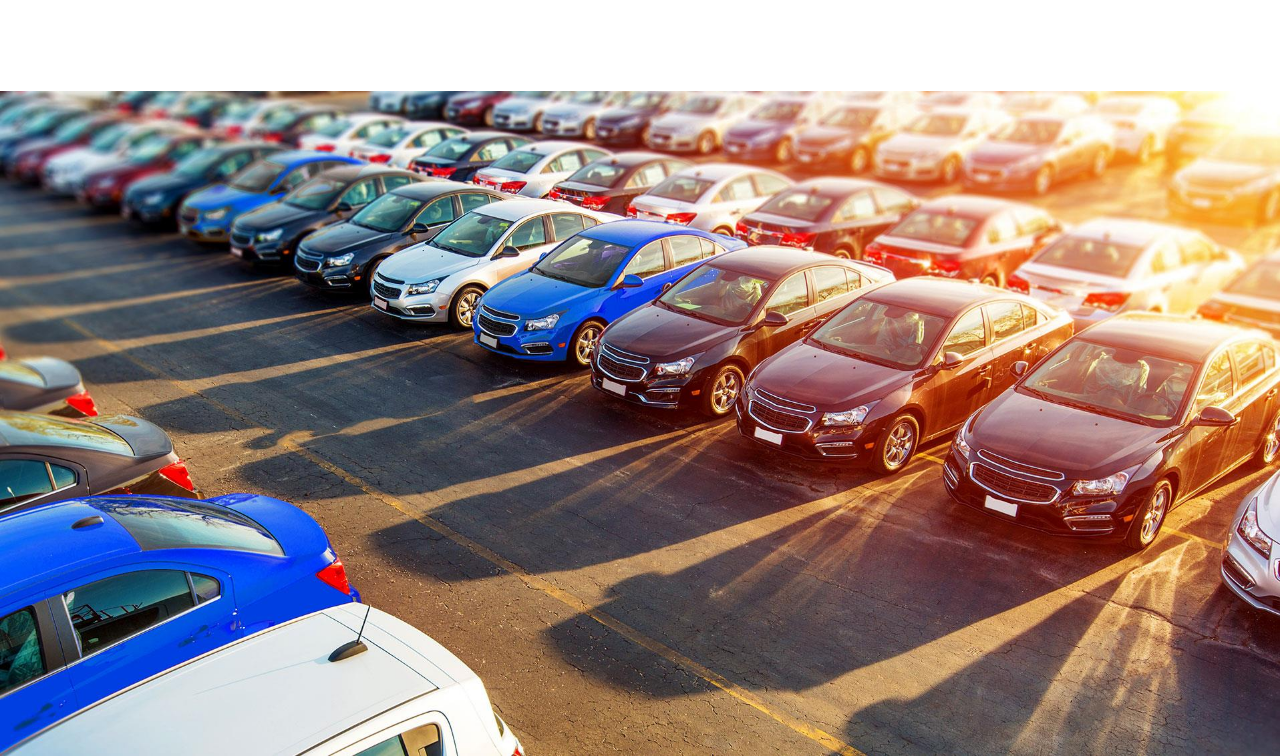
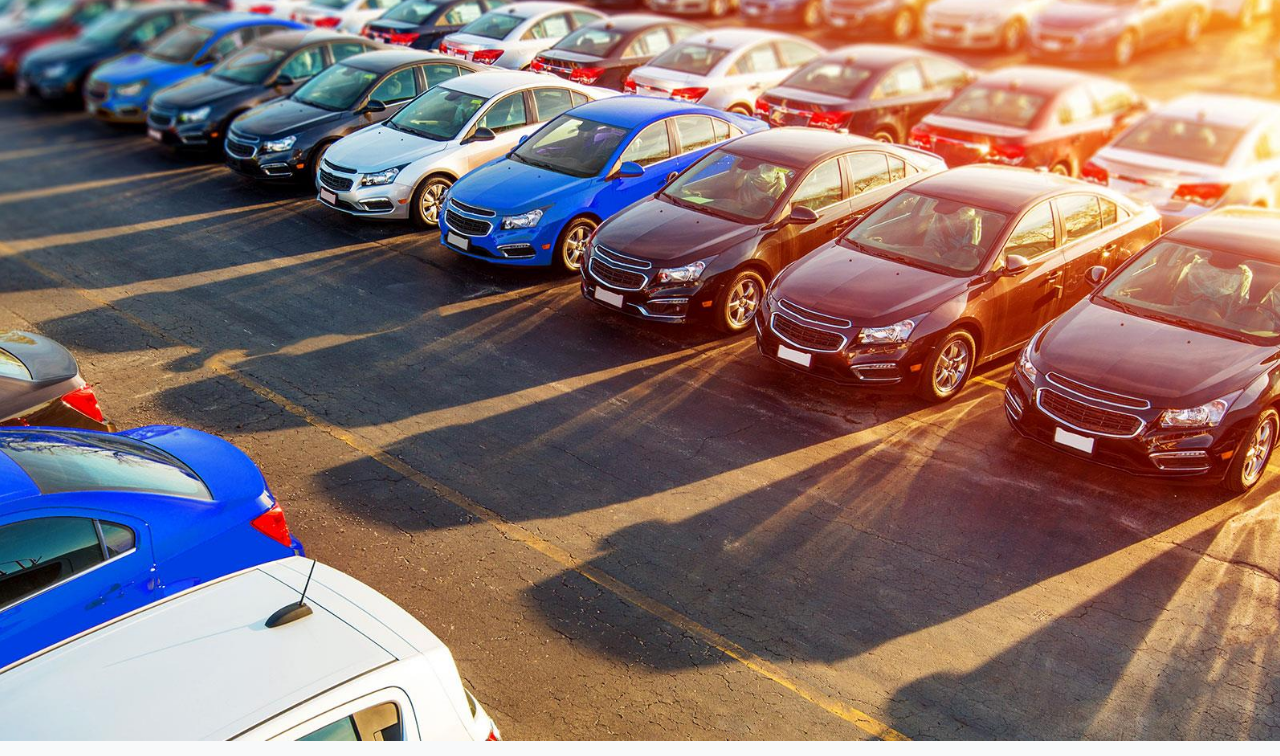
Before and after one commit to Badredine-Kheddaoui/carental, a Django app: page / in a window 1280 px wide. Shown: the part 59-815 px from the top of the page. Run offline with Django 3.2, Linux system fonts and the light colour scheme; data comes from the database, SQL or seed files in the repository; both versions use the stored data as it was after the commit; data that the repository does not hold is empty; parts of the project's set-up code (start-up, migrations or seed data) failed here and were passed over; some libraries are stand-ins or nearby versions.

Commit message:
image background

```diff
--- a/carental/templates/carental/base.html
+++ b/carental/templates/carental/base.html
@@ -10,6 +10,7 @@
 
     {% block extra_dependencies %}
     {% endblock %}
+    {% block style %}
     <style>
         table {
             table-layout: fixed;
@@ -29,6 +30,7 @@
             -moz-appearance: textfield;
         }
     </style>
+    {% endblock %}
 </head>
 <body style="margin-top: 150px">
 
@@ -86,15 +88,12 @@
 <script src="{% static 'carental/js/' %}penalties.js"></script>
 <script src="{% static 'carental/js/' %}cancelRes.js"></script>
 {% endblock %}
-
-
 {% block body %}
-
 {% endblock %}
 
-{#<script src="https://code.jquery.com/jquery-3.4.1.slim.min.js" #}
-        {# integrity="sha384-J6qa4849blE2+poT4WnyKhv5vZF5SrPo0iEjwBvKU7imGFAV0wwj1yYfoRSJoZ+n" #}
-        {# crossorigin="anonymous"></script>#}
+<!--<script src="https://code.jquery.com/jquery-3.4.1.slim.min.js"-->
+<!--        integrity="sha384-J6qa4849blE2+poT4WnyKhv5vZF5SrPo0iEjwBvKU7imGFAV0wwj1yYfoRSJoZ+n"-->
+<!--        crossorigin="anonymous"></script>-->
 <script src="https://cdn.jsdelivr.net/npm/popper.js@1.16.0/dist/umd/popper.min.js"
         integrity="sha384-Q6E9RHvbIyZFJoft+2mJbHaEWldlvI9IOYy5n3zV9zzTtmI3UksdQRVvoxMfooAo"
         crossorigin="anonymous"></script>
--- a/carental/templates/carental/index.html
+++ b/carental/templates/carental/index.html
@@ -1,12 +1,24 @@
 {% extends "carental/base.html" %}
 {% load staticfiles %}
 {% load crispy_forms_tags %}
+{% block style %}
+<style>
+    body {
+        background: url("{% static 'carental/images/' %}home-image.jpg") no-repeat center center fixed;
+        -webkit-background-size: cover;
+        -moz-background-size: cover;
+        -o-background-size: cover;
+        background-size: cover;
+    }
+
+</style>
+{% endblock %}
 
 {% block body %}
 
-<div class="container-fuiled page">
-    <div class="container-fuiled">
-        <div class="row">
+<!--<div class="container-fuiled page">-->
+<!--    <div class="container-fuiled">-->
+<!--        <div class="row">-->
             <!--            <div class="col-md-3" ></div>-->
             <!--            <div class="col-md-6" style="margin-bottom: 100px">-->
             <!--                <a href="{% url 'cars' %}" id="to-cars">-->
@@ -14,11 +26,8 @@
             <!--                </a>-->
             <!--            </div>-->
             <!--            <div class="col-md-3" ></div>-->
-            <div class="col-md-12 acceuil">
-                <img height="100%" width="100%" src="{% static 'carental/images/' %}home-image.jpg" alt="">
-            </div>
-        </div>
-    </div>
-</div>
+<!--        </div>-->
+<!--    </div>-->
+<!--</div>-->
 
 {% endblock body %}
```
Also changed, not shown: README.md, db.sqlite3. Lines whose indentation alone changed are shown as unchanged.
